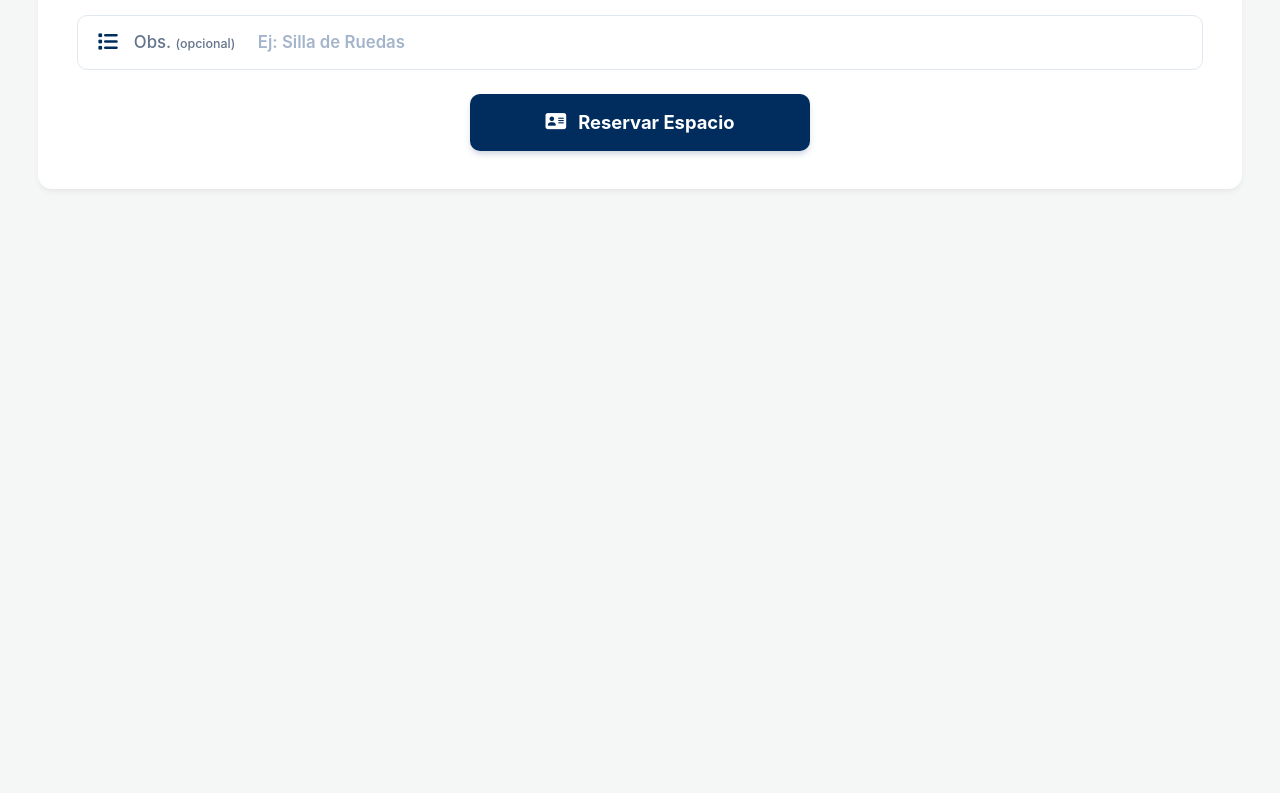
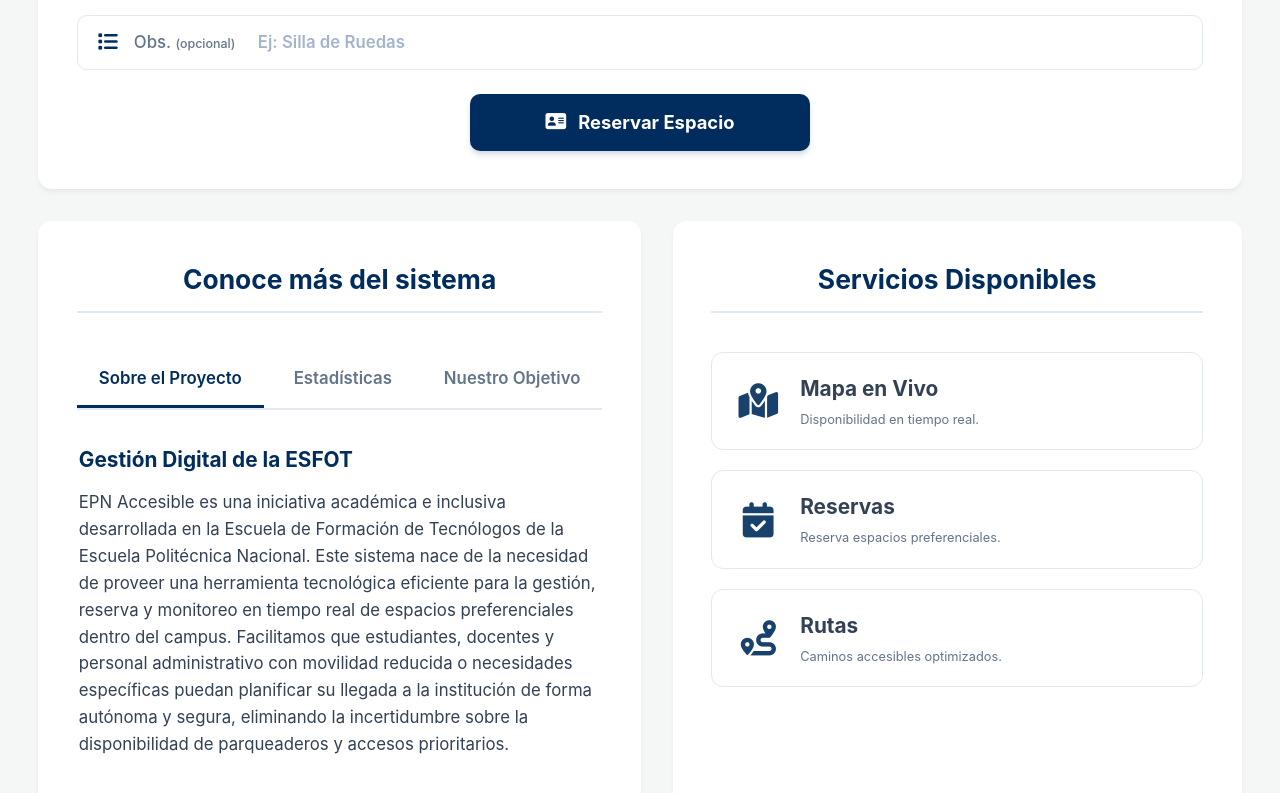
Before and after one commit to Jordy1199/Proyecto-React, a React (Vite) app: page / in a window 1280 px wide. Shown: the part 1489-2282 px from the top of the page. Before the commit the page ends 1710 px from the top, so only its background shows below. Built offline with nearby package versions, Linux system fonts and the light colour scheme.

Commit message:
agregar modulos de informacion del sistema y tarjetas de servicios

```diff
--- a/src/App.jsx
+++ b/src/App.jsx
@@ -7,6 +7,9 @@
 import Types from './components/types/Types';
 import Search from './components/search/Search';
 import Reservation from './components/reservation/Reservation';
+import InfoTabs from './components/infoTabs/InfoTabs';
+import Services from './components/services/Services';
+
 
 function App() {
   useEffect(() => {
@@ -24,6 +27,8 @@
         <Types />
         <Search />
         <Reservation />
+        <InfoTabs />
+        <Services/>
       </main>
     </>
   );
--- /dev/null
+++ b/src/components/infoTabs/InfoTabs.css
@@ -0,0 +1,108 @@
+.custom-tabs {
+    display: flex;
+    flex-direction: column;
+    gap: 24px;
+}
+
+.custom-tab-list {
+    display: flex;
+    gap: 8px;
+    border-bottom: 2px solid var(--border-gray);
+    margin: 0;
+    padding: 0;
+    list-style: none;
+    overflow-x: auto;
+    scrollbar-width: none;
+}
+
+.custom-tab-list::-webkit-scrollbar {
+    display: none;
+}
+
+.custom-tab {
+    padding: 14px 22px;
+    cursor: pointer;
+    font-size: var(--fz-body);
+    font-weight: 600;
+    color: var(--text-light);
+    border-bottom: 3px solid transparent;
+    transition: all var(--transition-speed);
+    white-space: nowrap;
+}
+
+.custom-tab:hover {
+    color: var(--epn-blue);
+    background-color: var(--bg-main);
+    border-radius: 8px 8px 0 0;
+}
+
+.custom-tab--selected {
+    color: var(--epn-blue);
+    border-bottom-color: var(--epn-blue);
+}
+
+.custom-tab-panel {
+    display: none;
+    width: 100%;
+}
+
+.custom-tab-panel--selected {
+    display: block;
+}
+
+.tab-content {
+    padding: 10px 2px;
+}
+
+.tab-content h3 {
+    margin-top: 0;
+    color: var(--epn-blue);
+    font-size: var(--fz-card-title);
+    margin-bottom: 14px;
+}
+
+.tab-content p {
+    color: var(--text-main);
+    line-height: 1.6;
+    margin: 0;
+}
+
+.about-stats {
+    display: grid;
+    grid-template-columns: 1fr;
+    gap: 20px;
+    padding: 20px 0;
+    width: 100%;
+}
+
+.stat-item {
+    text-align: center;
+    padding: 16px;
+    background-color: #f8fafc;
+    border-radius: 10px;
+    border: 1px solid var(--border-gray);
+}
+
+.stat-value {
+    font-size: clamp(1.6rem, 2vw + 1rem, 2.2rem);
+    font-weight: 800;
+    color: var(--epn-blue);
+    display: block;
+    line-height: 1.2;
+}
+
+.stat-desc {
+    font-size: var(--fz-sm);
+    color: var(--text-light);
+    font-weight: 500;
+}
+
+.animate-fade-in {
+    animation: fadeInTab 0.35s ease-out forwards;
+}
+
+@media (min-width: 680px) {
+    .about-stats {
+        grid-template-columns: repeat(3, 1fr);
+    }
+}
--- /dev/null
+++ b/src/components/infoTabs/InfoTabs.jsx
@@ -0,0 +1,82 @@
+import { Tab, Tabs, TabList, TabPanel } from 'react-tabs';
+import { motion } from 'framer-motion';
+import './InfoTabs.css';
+
+function InfoTabs() {
+  return (
+    <motion.section
+      className="section tabs-section"
+      initial={{ opacity: 0, y: 30 }}
+      whileInView={{ opacity: 1, y: 0 }}
+      viewport={{ once: true, margin: "-50px" }}
+      transition={{ duration: 0.5 }}
+      data-aos="fade-up"
+    >
+      <h2 className="section-title">Conoce más del sistema</h2>
+
+      <Tabs className="custom-tabs">
+        <TabList className="custom-tab-list">
+          <Tab className="custom-tab" selectedClassName="custom-tab--selected">Sobre el Proyecto</Tab>
+          <Tab className="custom-tab" selectedClassName="custom-tab--selected">Estadísticas</Tab>
+          <Tab className="custom-tab" selectedClassName="custom-tab--selected">Nuestro Objetivo</Tab>
+        </TabList>
+
+        {/* SOLUCIÓN: Agregada la propiedad selectedClassName a cada TabPanel */}
+        <TabPanel className="custom-tab-panel" selectedClassName="custom-tab-panel--selected">
+          <div className="tab-content animate-fade-in">
+            <h3>Gestión Digital de la ESFOT</h3>
+            <p>
+              EPN Accesible es una iniciativa académica e inclusiva desarrollada en la Escuela de Formación
+              de Tecnólogos de la Escuela Politécnica Nacional. Este sistema nace de la necesidad de proveer
+              una herramienta tecnológica eficiente para la gestión, reserva y monitoreo en tiempo real de
+              espacios preferenciales dentro del campus. Facilitamos que estudiantes, docentes y personal
+              administrativo con movilidad reducida o necesidades específicas puedan planificar su llegada
+              a la institución de forma autónoma y segura, eliminando la incertidumbre sobre la disponibilidad
+              de parqueaderos y accesos prioritarios.
+            </p>
+          </div>
+        </TabPanel>
+
+        <TabPanel className="custom-tab-panel" selectedClassName="custom-tab-panel--selected">
+          <div className="tab-content animate-fade-in about-stats">
+            <div className="stat-item">
+              <span className="stat-value">+50</span>
+              <span className="stat-desc">Espacios Mapeados</span>
+            </div>
+            <div className="stat-item">
+              <span className="stat-value">100%</span>
+              <span className="stat-desc">Gestión Digital</span>
+            </div>
+            <div className="stat-item">
+              <span className="stat-value">24/7</span>
+              <span className="stat-desc">Disponibilidad</span>
+            </div>
+          </div>
+          <div className="tab-content animate-fade-in">
+            <p style={{ marginTop: '10px' }}>
+              Nuestro equipo ha realizado un levantamiento minucioso de la infraestructura actual del campus
+              central. El registro digitalizado no solo optimiza el uso diario de los recursos existentes,
+              sino que genera datos históricos clave para proyectar futuras expansiones físicas y mejoras
+              arquitectónicas basadas en la demanda real de nuestra comunidad politécnica.
+            </p>
+          </div>
+        </TabPanel>
+
+        <TabPanel className="custom-tab-panel" selectedClassName="custom-tab-panel--selected">
+          <div className="tab-content animate-fade-in">
+            <h3>Por un campus más inclusivo</h3>
+            <p>
+              Buscamos que la tecnología sea el puente directo para eliminar barreras arquitectónicas y sociales.
+              El objetivo principal es centralizar, organizar y transparentar el estado de la infraestructura
+              inclusiva (como parqueaderos adaptados, asientos preferenciales y rampas de acceso). Con esto,
+              no solo optimizamos los tiempos de traslado dentro de la universidad, sino que promovemos activamente
+              una cultura institucional de respeto y concientización sobre el uso correcto de estos espacios estratégicos.
+            </p>
+          </div>
+        </TabPanel>
+      </Tabs>
+    </motion.section>
+  );
+}
+
+export default InfoTabs;
--- /dev/null
+++ b/src/components/services/Services.css
@@ -0,0 +1,42 @@
+.services-grid {
+    display: grid;
+    grid-template-columns: repeat(auto-fit, minmax(260px, 1fr));
+    gap: 20px;
+    width: 100%;
+}
+
+.service-card {
+    display: flex;
+    align-items: center;
+    gap: 20px;
+    border: 1px solid var(--border-gray);
+    border-radius: 12px;
+    padding: 20px 24px;
+    background-color: var(--bg-white);
+}
+
+.service-content {
+    display: flex;
+    flex-direction: column;
+}
+
+.service-card-title {
+    margin: 0 0 6px 0;
+    font-size: var(--fz-card-title);
+    font-weight: 700;
+}
+
+.service-card-desc {
+    margin: 0;
+    font-size: var(--fz-sm);
+    color: var(--text-light);
+}
+
+.service-icon {
+    font-size: 2.2rem;
+    color: var(--epn-blue);
+    opacity: 0.9;
+    width: 44px;
+    text-align: center;
+    flex-shrink: 0;
+}
--- /dev/null
+++ b/src/components/services/Services.jsx
@@ -0,0 +1,34 @@
+import './Services.css';
+
+const Services = () => {
+  return (
+    <section className="section services-section" data-aos="fade-up">
+      <h2 className="section-title">Servicios Disponibles</h2>
+      <div className="services-grid">
+        <div className="service-card interactive">
+          <i className="fa-solid fa-map-location-dot service-icon"></i>
+          <div className="service-content">
+            <h3 className="service-card-title">Mapa en Vivo</h3>
+            <p className="service-card-desc">Disponibilidad en tiempo real.</p>
+          </div>
+        </div>
+        <div className="service-card interactive">
+          <i className="fa-solid fa-calendar-check service-icon"></i>
+          <div className="service-content">
+            <h3 className="service-card-title">Reservas</h3>
+            <p className="service-card-desc">Reserva espacios preferenciales.</p>
+          </div>
+        </div>
+        <div className="service-card interactive">
+          <i className="fa-solid fa-route service-icon"></i>
+          <div className="service-content">
+            <h3 className="service-card-title">Rutas</h3>
+            <p className="service-card-desc">Caminos accesibles optimizados.</p>
+          </div>
+        </div>
+      </div>
+    </section>
+  );
+};
+
+export default Services;
```
